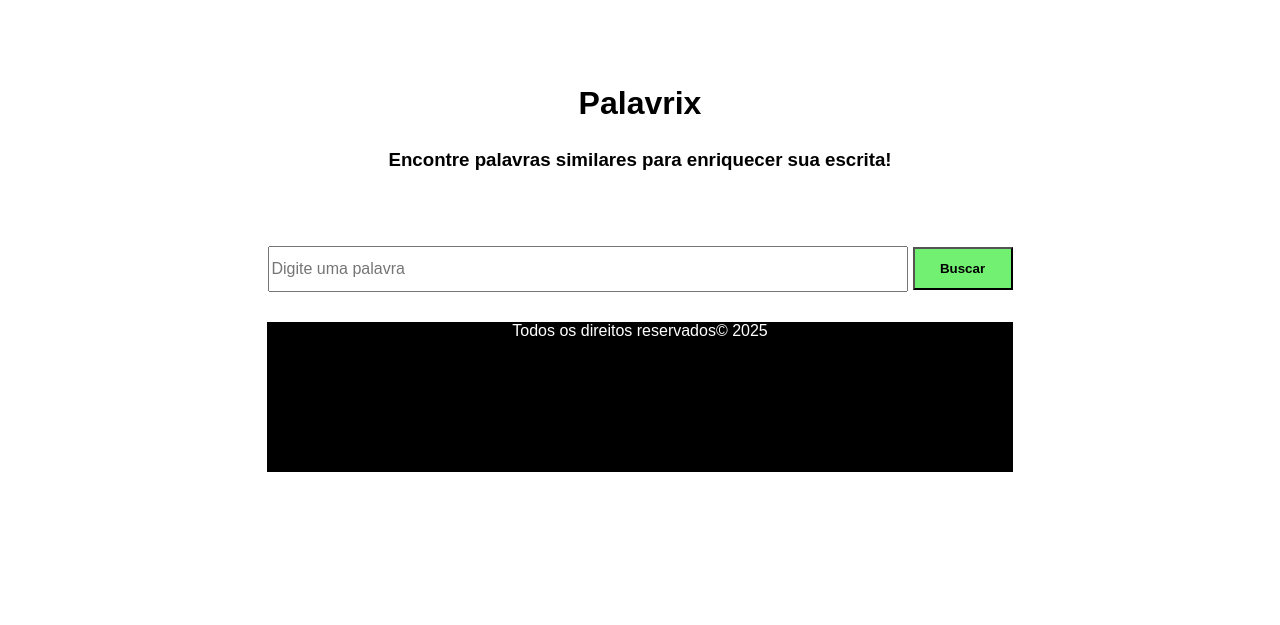
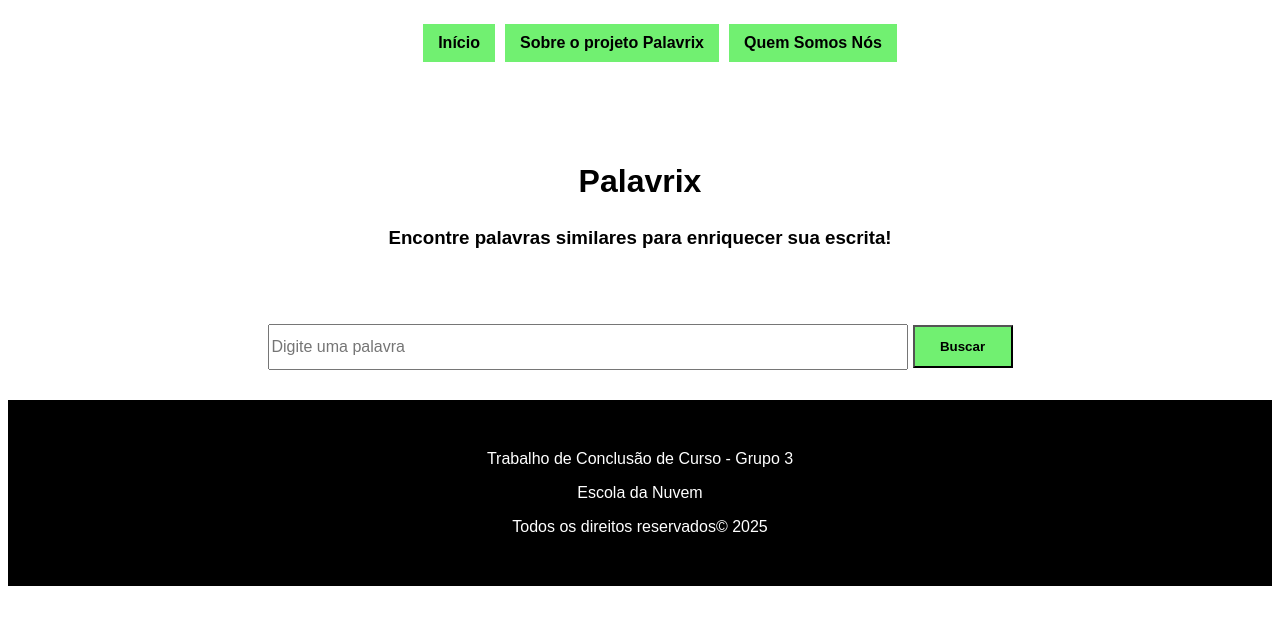
Before and after one commit to andreodon2/Projeto-Sinonimos-EDN, a Flask app: page / in a window 1280 px wide. Shown: the top 625 px of the page. Run offline with Flask 3, Linux system fonts and the light colour scheme.

Commit message:
Inclusão do Header com menu, finalização do rodapé e ponto sem saída (precisa ajustar o flask para carregar as duas novas páginas)

```diff
--- a/static/css/estilo.css
+++ b/static/css/estilo.css
@@ -1,6 +1,37 @@
 * {
     font-family: 'Arial', sans-serif;
 }
+
+/* Header */
+.cabecalho {
+    display: flex;
+    justify-content: center;
+    align-items: center;
+}
+
+.menu li {
+    list-style-type: none;
+    float: left;
+    background-color: rgb(113, 240, 113);
+    padding: 10px 15px;
+    margin: 0 5px 0 5px;
+}
+
+.menu li:hover {
+    background-color: green;
+}
+
+.menu a {
+    color: #000;
+    text-decoration: none;
+    font-weight: bolder;
+}
+
+.menu a:hover {
+    color: #fff;
+    font-weight: bolder;
+}
+/* Fim Header */
 
 /* Título */
 h1 {
@@ -62,8 +93,21 @@ footer {
     clear: both;
 }
 
+/* footer {
+    height: 150px;
+} */
+
 footer p {
-    text-align: center;
     color: #fff;
-    height: 150px;
+    display: flex;
+    justify-content: center;
+    align-items: center;
 }
+
+.acima {
+    padding-top: 50px;
+}
+
+.abaixo {
+    padding-bottom: 50px;
+}
--- a/templates/index.html
+++ b/templates/index.html
@@ -6,6 +6,13 @@
     <link rel="stylesheet" href="../static/css/estilo.css">
 </head>
 <body>
+    <header class="cabecalho">
+        <ul class="menu">
+            <li><a href="index.html">Início</a></li>
+            <li><a href="projeto.html">Sobre o projeto Palavrix</a></li>
+            <li><a href="quem-somos-nos.html">Quem Somos Nós</a></li>
+        </ul>
+    </header>
     <h1 class="titulo">Palavrix</h1>
     <h3>Encontre palavras similares para enriquecer sua escrita!</h3>
     <form class="buscador" method="POST" action="/">
@@ -26,8 +33,11 @@
                 <p>Nenhum sinônimo encontrado.</p>
             {% endif %}
         {% endif %}
+    </div>
     <footer>
-        <p>Todos os direitos reservados&copy; 2025
+        <p class="acima">Trabalho de Conclusão de Curso - Grupo 3</p>
+        <p>Escola da Nuvem</p>
+        <p class="abaixo">Todos os direitos reservados&copy; 2025
     </footer>
 </body>
 </html>
```
Also changed, not shown: templates/projeto.html (added, +24 -0 lines), templates/quem-somos-nos.html (added, +24 -0 lines).
